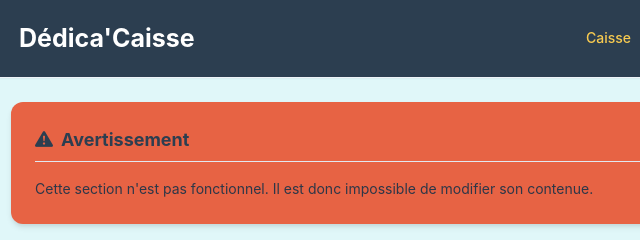
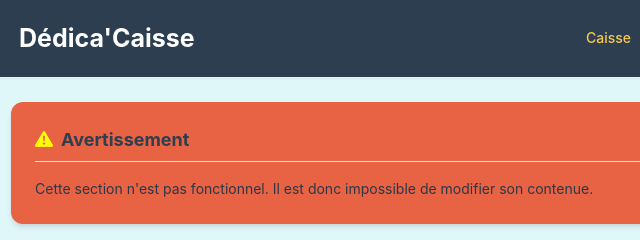
Before and after one commit to Dedica-Marcq/Dedica-Caisse, an Electron app: page reglages.html in a window 1470 px wide. Shown: the top 240 px of the page, 13-653 px from the left. Drawn offline with nearby package versions, Linux system fonts and the light colour scheme.

Commit message:
Modification mineur

```diff
--- a/reglages.html
+++ b/reglages.html
@@ -27,7 +27,7 @@
 
       <!-- Section Avertissement-->
       <section style="background-color: var(--color-alert)" class="settings-card">
-        <h3><i class="bi bi-exclamation-triangle-fill"></i> Avertissement</h3>
+        <h3><i style="color: yellow"class="bi bi-exclamation-triangle-fill"></i> Avertissement</h3>
         <p>Cette section n'est pas fonctionnel. Il est donc impossible de modifier son contenue.</p>
       </section>
 
```
